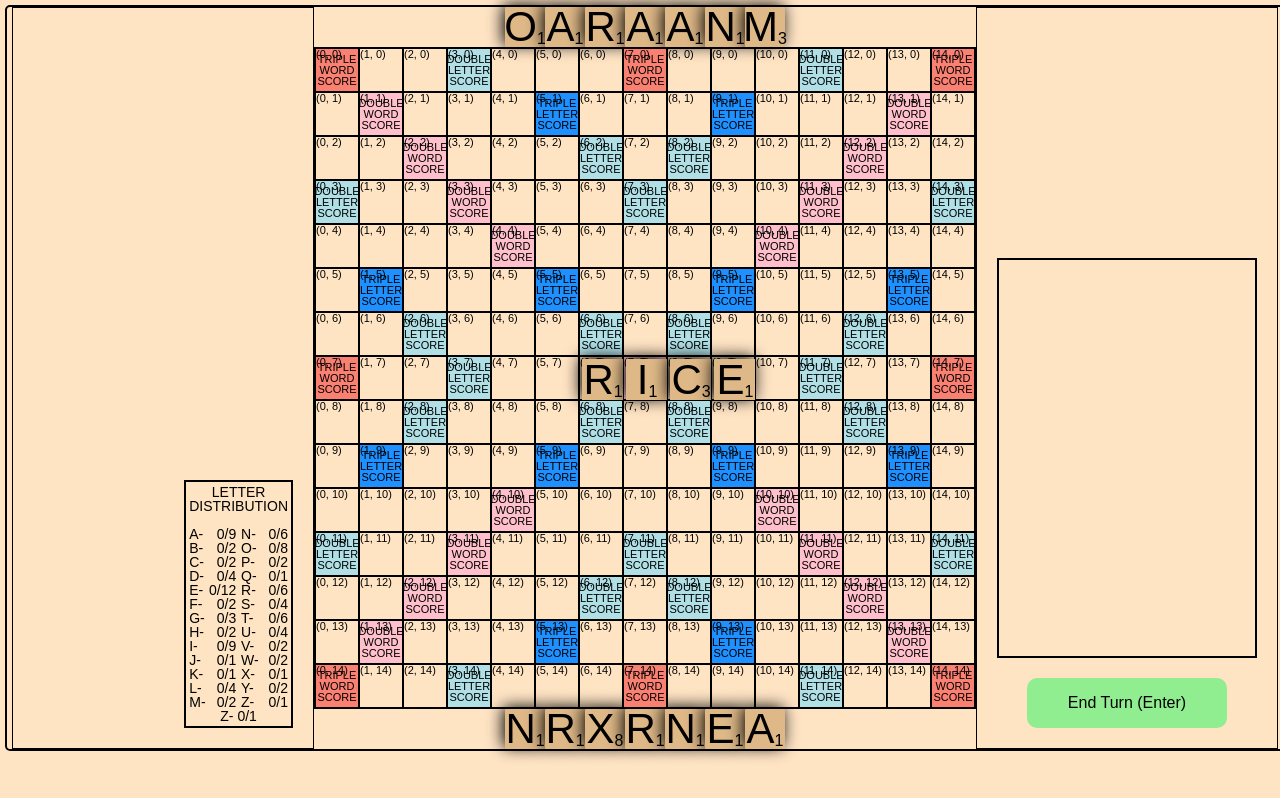
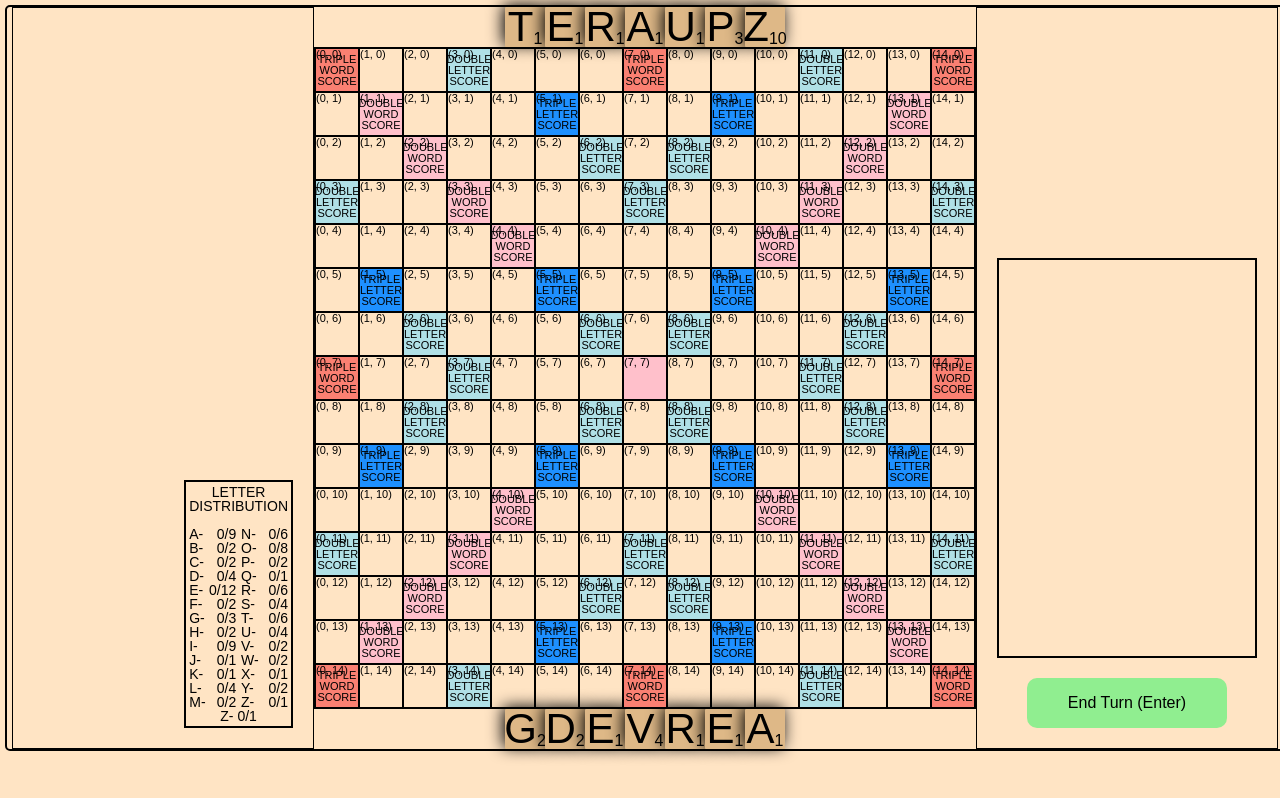
Before and after one commit to smokie777/react-scrabble, a React (Create React App) app: page / in a window 1280 px wide. Shown: the top 798 px of the page. Built offline with nearby package versions, Linux system fonts and the light colour scheme; a web font is replaced by a local one.

Commit message:
[WIP] Allow the user to place tiles on the board

```diff
--- /dev/null
+++ b/src/ai/DirectionMatrix.ts
@@ -0,0 +1,2 @@
+// don't change this! the order matters.
+export const directionMatrix = [[0, 1], [0, -1], [1, 0], [-1, 0]];
--- a/src/ai/generateAIMove.ts
+++ b/src/ai/generateAIMove.ts
@@ -5,9 +5,14 @@ import { twl06 } from '../game/twl06';
 import { twl06InvalidSequences } from '../game/twl06InvalidSequences';
 import { keyBy } from 'lodash';
 import { generateMovesScore } from './generateWordScore';
+import { generateCoordinatesForPossiblePlacements } from './generateCoordinatesForPossiblePlacements';
+import { directionMatrix } from './DirectionMatrix';
 
+// limits AI processing time per turn.
+// removing this limit will allow the AI to calculate the best possible move every time,
+// but it could take upwards of 10 seconds if the board/tile states are very complex.
+// if processing time is limited, the AI will calculate the best move it could find.
 const maxAITurnTime = 1000; // ms
-const directionMatrix = [[0, 1], [0, -1], [1, 0], [-1, 0]];
 
 const generatePlacementCacheId = (placements:Tile[]) => {
   const placementCacheIdArr:string[] = placements.map(i => `${i.x},${i.y},${i.letter}`);
@@ -21,6 +26,7 @@ type moves = Array<{
   score:number, // total score of move
   remainingTiles:string[] // what tiles AI has left after the move
 }>
+// generateAIMoves uses DFS recursion, with "depth" referring to the length of the word being generated.
 const generateAIMoves = (
   placedTiles:PlacedTiles, // map of all tiles on the board
   tiles:string[], // array of all tiles in ai's hand
@@ -30,85 +36,19 @@ const generateAIMoves = (
   verticalSequences:Tile[][], // all vertical sequences generated so far
   moves:moves, // array of all possible moves. populated by this function.
   timeStart:number, // time first function call started in ms
-  depth:number, // recursion depth, aka how many letters can the AI play at once.
   perfMetrics:{[key:string]:any} // performance metrics for development purposes only
 ) => {
-  perfMetrics.depthsIterated[depth]++;
   perfMetrics.timesGenerateAIMovesCalled++;
 
-  // create an array "placements", of all possible ways to place one letter
   const tilesDeduped:string[] = uniq(tiles);
-  const placements:Tile[] = [];
-  if (depth === 0) {
-    // the first letter can be placed anywhere adjacent to a pre-existing placed letter.
-    Object.values(placedTiles).forEach(placedTile => {
-      directionMatrix.forEach(i => {
-        const coordinateString = `${placedTile.x + i[0]},${placedTile.y + i[1]}`;
-        if (
-          placedTile.x + i[0] >= 0 && placedTile.x + i[0] <= 14
-          && placedTile.y + i[1] >= 0 && placedTile.y + i[1] <= 14
-          && !placedTiles.hasOwnProperty(coordinateString)
-          && !tempPlacedTiles.hasOwnProperty(coordinateString)
-        ) {
+  const coordinates = generateCoordinatesForPossiblePlacements(placedTiles, tempPlacedTiles);
+
+  // iterate through all deduped tiles, and process all possible horizontal and vertical sequence
+  // created by placing that tile in a valid coordinate
   tilesDeduped.forEach(tile => {
-            placements.push({
-              ...tileMap[tile],
-              x: placedTile.x + i[0],
-              y: placedTile.y + i[1]
-            });
-          });
-        }
-      })
-    });
-  } else if (depth >= 1) {
-    const possibleDirections = depth === 1
-      // the second letter must only be placed on the same row or column as the first letter.
-      ? directionMatrix
-      // the third and onwards letters must only be placed on the same row or column as the first two letters were on.
-      : (
-        Object.values(tempPlacedTiles)[0].x === Object.values(tempPlacedTiles)[1].x
-          ? directionMatrix.slice(0, 2)
-          : directionMatrix.slice(2)
-      )
-    ;
-    possibleDirections.forEach(i => {
-      // from first letter, travel in all directions until either an empty square or the edge of the board is found.
-      let counter = 1;
-      const startTile:Tile = Object.values(tempPlacedTiles)[0];
-      while (true) {
-        const coordinateString = `${startTile.x + i[0] * counter},${startTile.y + i[1] * counter}`;
-        if (
-          startTile.x + i[0] * counter < 0 || startTile.x + i[0] * counter > 14
-          || startTile.y + i[1] * counter < 0 || startTile.y + i[1] * counter > 14
-        ) {
-        // if out of bounds, stop searching in that direction.
-          return;
-        } else if (
-          !placedTiles.hasOwnProperty(coordinateString)
-          && !tempPlacedTiles.hasOwnProperty(coordinateString)
-        ) {
-          // if empty square is found, add placements, then proceed to the next direction.
-          // eslint-disable-next-line no-loop-func
-          tilesDeduped.forEach(tile => {
-            placements.push({
-              ...tileMap[tile],
-              x: startTile.x + i[0] * counter,
-              y: startTile.y + i[1] * counter
-            });
-          });
-          return;
-        } else {
-          // if non-empty, in-bounds square is found, keep searching in that direction.
-          counter++;
-        }
-      }
-    });
-  }
-
-  // iterate through all placements, and process horizontal and vertical sequence created by that placement
-  placements.forEach(placement => {
+    coordinates.forEach(coordinate => {
       perfMetrics.placementsTotalAttempted++;
-
+      const placement:Tile = { ...tileMap[tile], x: coordinate.x, y: coordinate.y };
       const newTempPlacedTiles = { ...tempPlacedTiles };
       newTempPlacedTiles[`${placement.x},${placement.y}`] = placement;
       // cache a unique id based on placement coordinates and letter to prevent duplicate iterations
@@ -158,7 +98,7 @@ const generateAIMoves = (
         // if all sequences are valid (but not necessarily actual words), record them.
         // placing a letter after the first will change a sequence that was previously formed.
         // so, depending on if the placement was horizontal or vertical, respective previous sequences need to be overwritten.
-      if (depth > 0) {
+        if (Object.keys(tempPlacedTiles).length > 0) {
           if (Object.values(tempPlacedTiles)[0].x === placement.x) {
             // placement is vertical
             newVerticalSequences = [];
@@ -200,10 +140,10 @@ const generateAIMoves = (
           newVerticalSequences,
           moves,
           timeStart,
-        depth + 1,
           perfMetrics
         );
       }
+    });
   });
 };
 
@@ -219,11 +159,10 @@ export const generateAIMove = (
     placementsSkippedDueToCaching: 0,
     placementsTerminatedDueToInvalidSequence: 0,
     placementsFullyProcessed: 0,
-    timesGenerateAIMovesCalled: 0,
-    depthsIterated: [0, 0, 0, 0, 0, 0, 0]
+    timesGenerateAIMovesCalled: 0
   };
 
-  generateAIMoves(placedTiles, tiles, {}, {}, [], [], moves, timeStart, 0, perfMetrics);
+  generateAIMoves(placedTiles, tiles, {}, {}, [], [], moves, timeStart, perfMetrics);
 
   moves.sort((a, b) => b.score - a.score);
 
--- /dev/null
+++ b/src/ai/generateCoordinatesForPossiblePlacements.ts
@@ -0,0 +1,65 @@
+import { PlacedTiles, Tile } from '../game/types';
+import { directionMatrix } from './DirectionMatrix';
+
+export const generateCoordinatesForPossiblePlacements = (
+  placedTiles:PlacedTiles, // map of all tiles on the board
+  tempPlacedTiles:PlacedTiles, // map of all temp tile placements for move calculation
+) => {
+  // generates an array of all valid stringCoordinates to place one letter, given board states.
+  const numLettersPlaced = Object.keys(tempPlacedTiles).length;
+  const coordinates:{x:number,y:number}[] = [];
+
+  if (!numLettersPlaced) {
+    // the first letter can be placed anywhere adjacent to a pre-existing placed letter.
+    Object.values(placedTiles).forEach(placedTile => {
+      directionMatrix.forEach(i => {
+        const coordinateString = `${placedTile.x + i[0]},${placedTile.y + i[1]}`;
+        if (
+          placedTile.x + i[0] >= 0 && placedTile.x + i[0] <= 14
+          && placedTile.y + i[1] >= 0 && placedTile.y + i[1] <= 14
+          && !placedTiles.hasOwnProperty(coordinateString)
+        ) {
+          coordinates.push({ x: placedTile.x + i[0], y: placedTile.y + i[1] });
+        }
+      })
+    });
+  } else {
+    const possibleDirections = numLettersPlaced === 1
+      // the second letter must only be placed on the same row or column as the first letter.
+      ? directionMatrix
+      // the third and onwards letters must only be placed on the same row or column as the first two letters were on.
+      : (
+        Object.values(tempPlacedTiles)[0].x === Object.values(tempPlacedTiles)[1].x
+          ? directionMatrix.slice(0, 2)
+          : directionMatrix.slice(2)
+      )
+    ;
+    possibleDirections.forEach(i => {
+      // from first letter, travel in all directions until either an empty square or the edge of the board is found.
+      let counter = 1;
+      const startTile:Tile = Object.values(tempPlacedTiles)[0];
+      while (true) {
+        const coordinateString = `${startTile.x + i[0] * counter},${startTile.y + i[1] * counter}`;
+        if (
+          startTile.x + i[0] * counter < 0 || startTile.x + i[0] * counter > 14
+          || startTile.y + i[1] * counter < 0 || startTile.y + i[1] * counter > 14
+        ) {
+        // if out of bounds, stop searching in that direction.
+          return;
+        } else if (
+          !placedTiles.hasOwnProperty(coordinateString)
+          && !tempPlacedTiles.hasOwnProperty(coordinateString)
+        ) {
+          // if empty square is found, add coordinates, then proceed to the next direction.
+          coordinates.push({ x: startTile.x + i[0] * counter, y: startTile.y + i[1] * counter });
+          return;
+        } else {
+          // if non-empty, in-bounds square is found, keep searching in that direction.
+          counter++;
+        }
+      }
+    });
+  }
+
+  return coordinates;
+};
--- a/src/components/App.scss
+++ b/src/components/App.scss
@@ -19,6 +19,10 @@
 
         &.hidden {
           opacity: 0;
+        }
+
+        &.selected {
+          border: 1px solid yellow;
         }
       }
     }
--- a/src/components/App.tsx
+++ b/src/components/App.tsx
@@ -9,19 +9,50 @@ import { FlexContainer } from './FlexContainer';
 import { Log, PlacedTiles, Tiles as TilesType } from '../game/types';
 import { generateAIMove } from '../ai/generateAIMove';
 import { generateWordScore } from '../ai/generateWordScore';
+import { generateCoordinatesForPossiblePlacements } from '../ai/generateCoordinatesForPossiblePlacements';
 
 export const App = () => {
-  const bagRef = useRef(generateBag().slice(0, 20));
-  const turnRef = useRef(1);
   const [playerTiles, setPlayerTiles] = useState<TilesType>(Array(7).fill(null));
   const [AITiles, setAITiles] = useState<TilesType>(Array(7).fill(null));
   const [placedTiles, setPlacedTiles] = useState<PlacedTiles>({
-    '6,7': { ...tileMap['R'], x: 6, y: 7 },
-    '7,7': { ...tileMap['I'], x: 7, y: 7 },
-    '8,7': { ...tileMap['C'], x: 8, y: 7 },
-    '9,7': { ...tileMap['E'], x: 9, y: 7 },
+    // '6,7': { ...tileMap['R'], x: 6, y: 7 },
+    // '7,7': { ...tileMap['I'], x: 7, y: 7 },
+    // '8,7': { ...tileMap['C'], x: 8, y: 7 },
+    // '9,7': { ...tileMap['E'], x: 9, y: 7 },
   });
+  const [tempPlacedTiles, setTempPlacedTiles] = useState<PlacedTiles>({});
   const [logs, setLogs] = useState<Log[]>([]);
+  const [selectedTileIndex, setSelectedTileIndex] = useState(-1);
+
+  const bagRef = useRef(generateBag());
+  const turnRef = useRef(1);
+  const possiblePlacementCoordinatesRef = useRef([{ x: 7, y: 7 }]); // defaults to the center tile only.
+  const possiblePlacementsMap:{[key:string]:Boolean} = {};
+  possiblePlacementCoordinatesRef.current.forEach(i => {
+    possiblePlacementsMap[`${i.x},${i.y}`] = true;
+  });
+
+  const placeSelectedTile = (x:number, y:number) => {
+    const coordinateString = `${x},${y}`;
+    if (possiblePlacementsMap[coordinateString]) {
+      const letter = playerTiles[selectedTileIndex];
+      if (typeof letter === 'string') {
+        const newTempPlacedTiles = {
+          ...tempPlacedTiles,
+          [coordinateString]: { ...tileMap[letter], x, y }
+        };
+        possiblePlacementCoordinatesRef.current = generateCoordinatesForPossiblePlacements(
+          placedTiles,
+          newTempPlacedTiles
+        );
+        setTempPlacedTiles(newTempPlacedTiles);
+        const newPlayerTiles = [...playerTiles];
+        newPlayerTiles[selectedTileIndex] = null;
+        setPlayerTiles(newPlayerTiles);
+        setSelectedTileIndex(-1);
+      }
+    }
+  };
 
   const drawTiles = (player:string, remainingTiles:TilesType) => {
     const newTiles:TilesType = [...remainingTiles];
@@ -55,10 +86,12 @@ export const App = () => {
     processedAITiles.sort((a, b) => tileMap[b].points - tileMap[a].points);
     const move = generateAIMove(placedTiles, processedAITiles);
     if (move) {
-      setPlacedTiles({
+      const newPlacedTiles = {
         ...placedTiles,
         ...move.placedTiles
-      });
+      };
+      setPlacedTiles(newPlacedTiles);
+      possiblePlacementCoordinatesRef.current = generateCoordinatesForPossiblePlacements(newPlacedTiles, {});
       const remainingTiles:TilesType = [];
       for (let i = 0; i < 7; i++) {
         if (move.remainingTiles[i]) {
@@ -108,8 +141,17 @@ export const App = () => {
           alignItems='center'
         >
           <Tiles tiles={AITiles} />
-          <Board placedTiles={placedTiles} setPlacedTiles={setPlacedTiles} />
-          <Tiles tiles={playerTiles} />
+          <Board
+            placedTiles={placedTiles}
+            tempPlacedTiles={tempPlacedTiles}
+            placeSelectedTile={placeSelectedTile}
+            highlightedSquaresMap={selectedTileIndex === -1 ? {} : possiblePlacementsMap}
+          />
+          <Tiles
+            tiles={playerTiles}
+            selectedTileIndex={selectedTileIndex}
+            setSelectedTileIndex={setSelectedTileIndex}
+          />
         </FlexContainer>
         <FlexContainer
           className='right_section'
--- a/src/components/Board.scss
+++ b/src/components/Board.scss
@@ -7,7 +7,6 @@
   .square {
     width: 42px;
     height: 42px;
-    border: 1px solid black;
     display: flex;
     justify-content: center;
     align-items: center;
--- a/src/components/Board.tsx
+++ b/src/components/Board.tsx
@@ -1,24 +1,20 @@
-import { useState, useEffect } from 'react';
 import { board } from '../game/board';
 import './Board.scss';
 import { tileMap } from '../game/tiles';
 import { Tile } from './Tile';
 import { PlacedTiles } from '../game/types';
-import { generateAIMove } from '../ai/generateAIMove';
-// import { invalidSequences } from './invalidSequences';
 
 export const Board = ({
    placedTiles,
-   setPlacedTiles
+   tempPlacedTiles,
+   placeSelectedTile,
+   highlightedSquaresMap
 }:{
   placedTiles:PlacedTiles,
-  setPlacedTiles:Function
-}) => {
-  useEffect(() => {
-    // generateAIMove(placedTiles, ['A', 'E', 'I', 'O', 'U', 'S', 'R']);
-  }, []);
-
-  return (
+  tempPlacedTiles:PlacedTiles,
+  placeSelectedTile:Function,
+  highlightedSquaresMap:{[key:string]:Boolean}
+}) => (
   <div className='board'>
     {board.map(row => (
       row.map(square => {
@@ -27,17 +23,11 @@ export const Board = ({
           <div
             key={coordinateString}
             className='square'
-              style={{ background: square.color }}
-              // onClick={() => {
-              //   const newCoordinates = { ...coordinates };
-              //   if (coordinates[coordinateString]) {
-              //     delete newCoordinates[coordinateString];
-              //   } else {
-              //     newCoordinates[coordinateString] = square;
-              //   }
-              //   setCoordinates(newCoordinates);
-              //   console.log(Object.keys(newCoordinates));
-              // }}
+            style={{
+              background: square.color,
+              border: highlightedSquaresMap[coordinateString] ? '1px solid yellow' : '1px solid black'
+            }}
+            onClick={() => placeSelectedTile(square.x, square.y)}
           >
             <div style={{ position: 'absolute', top: 0, left: 0 }}>({square.x}, {square.y})</div>
             <div>{square.text}</div>
@@ -47,10 +37,15 @@ export const Board = ({
                 points={tileMap[placedTiles[coordinateString].letter].points}
               />
             ) : null}
+            {tempPlacedTiles[coordinateString] ? (
+              <Tile
+                letter={tempPlacedTiles[coordinateString].letter}
+                points={tileMap[tempPlacedTiles[coordinateString].letter].points}
+              />
+            ) : null}
           </div>
         );
       })
     ))}
   </div>
-  )
-};
+);
--- a/src/components/Tile.scss
+++ b/src/components/Tile.scss
@@ -5,6 +5,7 @@
   display: flex;
   justify-content: center;
   align-items: center;
+  box-sizing: border-box;
 
   .letter {
     font-size: 42px;
--- a/src/components/Tile.tsx
+++ b/src/components/Tile.tsx
@@ -1,7 +1,20 @@
 import './Tile.scss';
+import { noop } from 'lodash';
 
-export const Tile = ({ letter, points }:{ letter:string, points:number }) => (
-  <div className='tile'>
+export const Tile = ({
+  letter,
+  points,
+  index = -1,
+  onClick = noop,
+  isSelected = false
+}:{
+  letter:string,
+  points:number,
+  index?:number,
+  onClick?:Function,
+  isSelected?:Boolean
+}) => (
+  <div className={`tile ${isSelected ? 'selected' : ''}`} onClick={() => onClick(index)}>
     <div className='letter'>{letter}</div>
     <div className='points'>{points}</div>
   </div>
--- a/src/components/Tiles.tsx
+++ b/src/components/Tiles.tsx
@@ -1,14 +1,30 @@
 import { tileMap } from '../game/tiles';
 import { Tiles as TilesType } from '../game/types';
 import { Tile } from './Tile';
+import { noop } from 'lodash';
 
-export const Tiles = ({ tiles }:{ tiles:TilesType}) => {
+export const Tiles = ({
+  tiles,
+  setSelectedTileIndex = noop,
+  selectedTileIndex = -1,
+}:{
+  tiles:TilesType,
+  selectedTileIndex?:number,
+  setSelectedTileIndex?:Function,
+}) => {
   return (
     <div className='tiles'>
       {tiles.map((tile, index) => tile === null ? (
         <div key={index} className='tile hidden' />
       ) : (
-        <Tile key={index} letter={tileMap[tile].letter} points={tileMap[tile].points} />
+        <Tile
+          key={index}
+          letter={tileMap[tile].letter}
+          points={tileMap[tile].points}
+          index={index}
+          onClick={setSelectedTileIndex}
+          isSelected={selectedTileIndex === index}
+        />
       ))}
     </div>
   );
```
Lines whose indentation alone changed are shown as unchanged.
